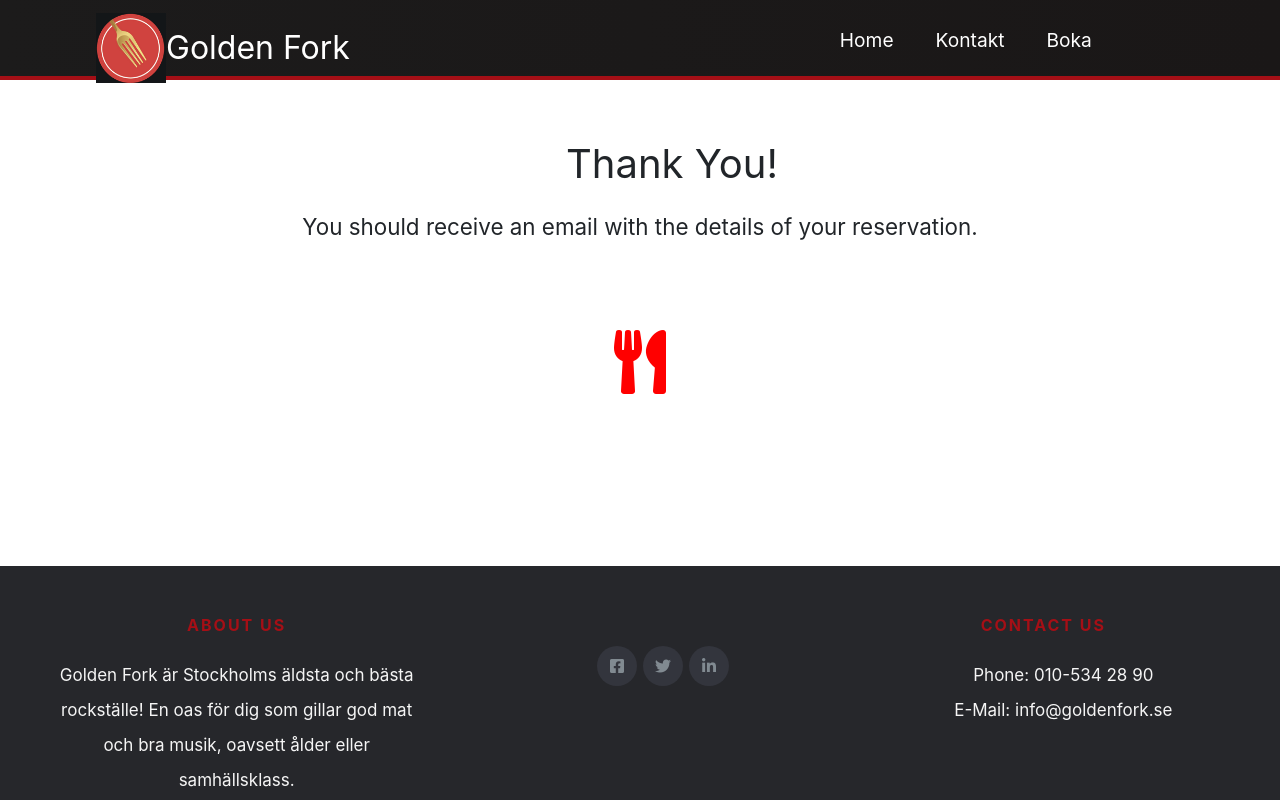
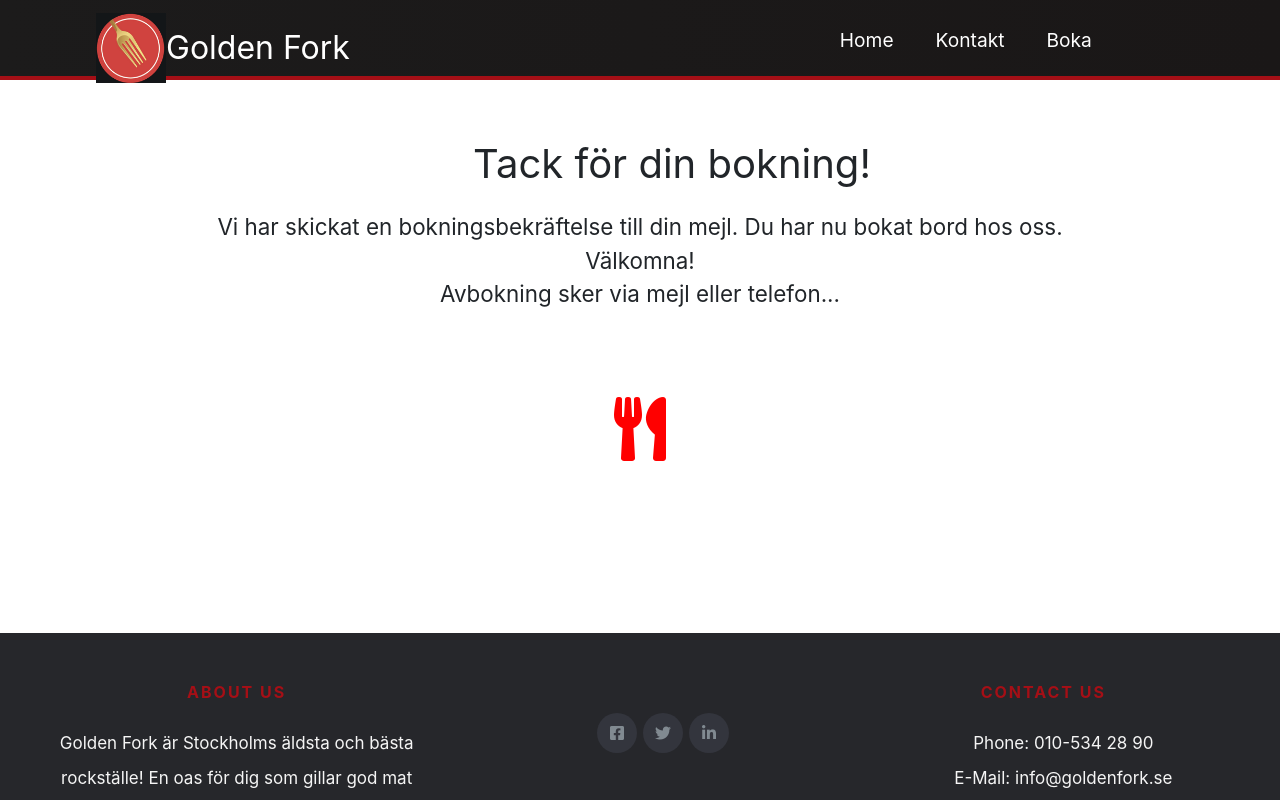
Before and after one commit to menafalici/restaurant-booking, a React (Create React App) app: page /thankyou in a window 1280 px wide. Shown: the top 800 px of the page. Built offline with nearby package versions, Linux system fonts and the light colour scheme.

Commit message:
thank you page

```diff
--- a/src/components/pages/thankyou/Thankyou.tsx
+++ b/src/components/pages/thankyou/Thankyou.tsx
@@ -5,9 +5,13 @@ function Thankyou() {
     return (
         <div>
             <div className="text-center">
-                <p className="thanks-header">Thank You!</p>
+                <p className="thanks-header"> Tack för din bokning!</p>
                 <p className="thanks-subtext">
-                    You should receive an email with the details of your reservation.
+                    Vi har skickat en bokningsbekräftelse till din mejl.
+                    Du har nu bokat bord hos oss. <br />
+                    Välkomna!
+<br />
+Avbokning sker via mejl eller telefon...
                 </p>
                 <i className="fas fa-utensils thank-you-logo"></i>
             </div>
```
